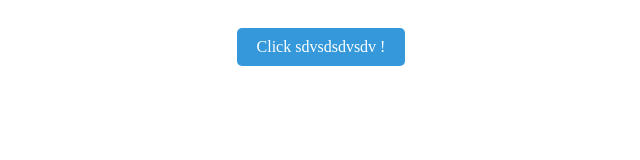
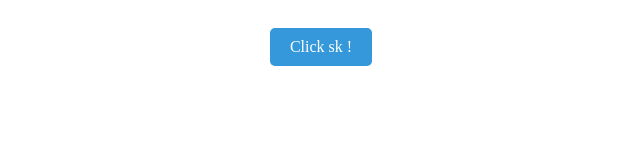
Before and after one commit to techie-bro/techie-bro.github.io, a plain HTML site: page index.html in a window 1280 px wide. Shown: the whole page, without its empty margins (319-959 px from the left). Drawn offline with Linux system fonts and the light colour scheme.

Commit message:
Update index.html

```diff
--- a/index.html
+++ b/index.html
@@ -25,7 +25,7 @@
   </head>
   <body>
     <div class="container">
-      <a href="https://www.google.com" class="button">Click sdvsdsdvsdv !</a>
+      <a href="https://www.google.com" class="button">Click sk !</a>
     </div>
   </body>
 </html>
```
